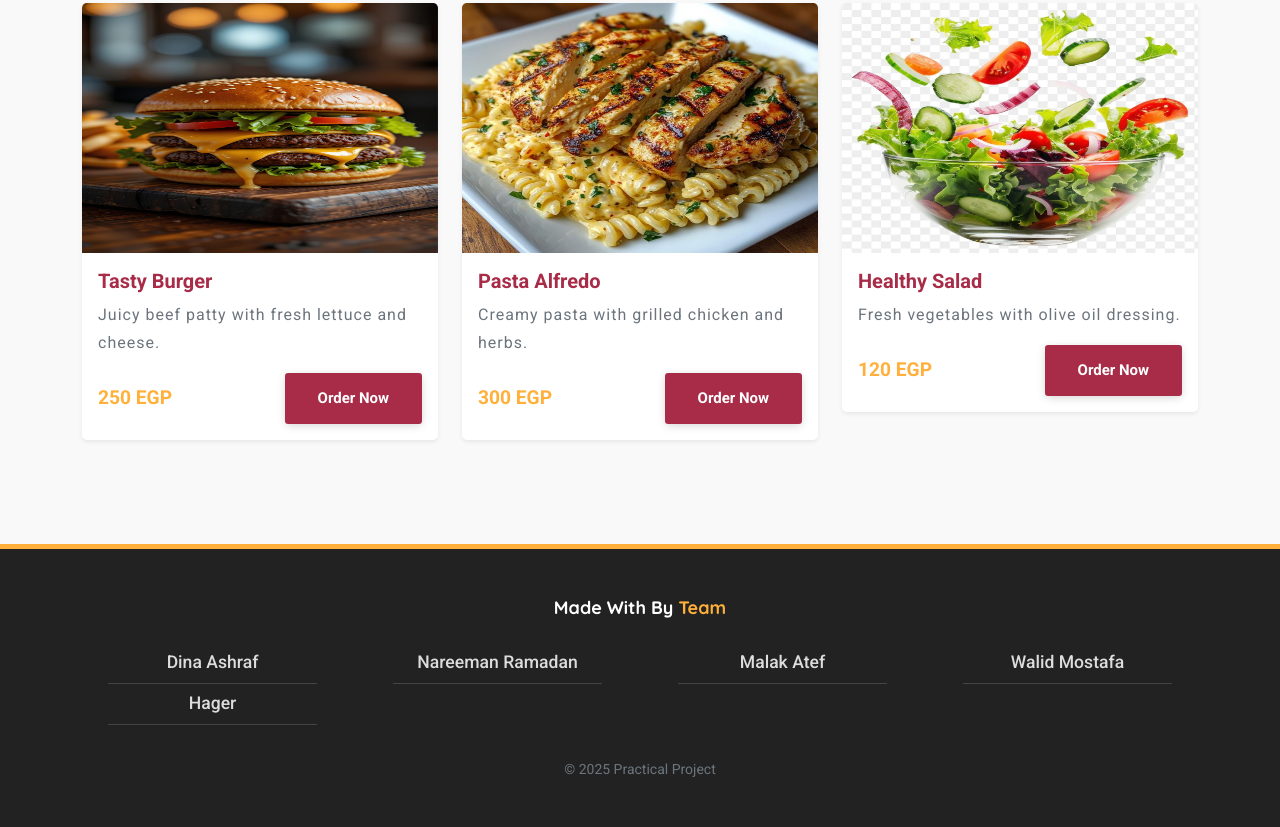
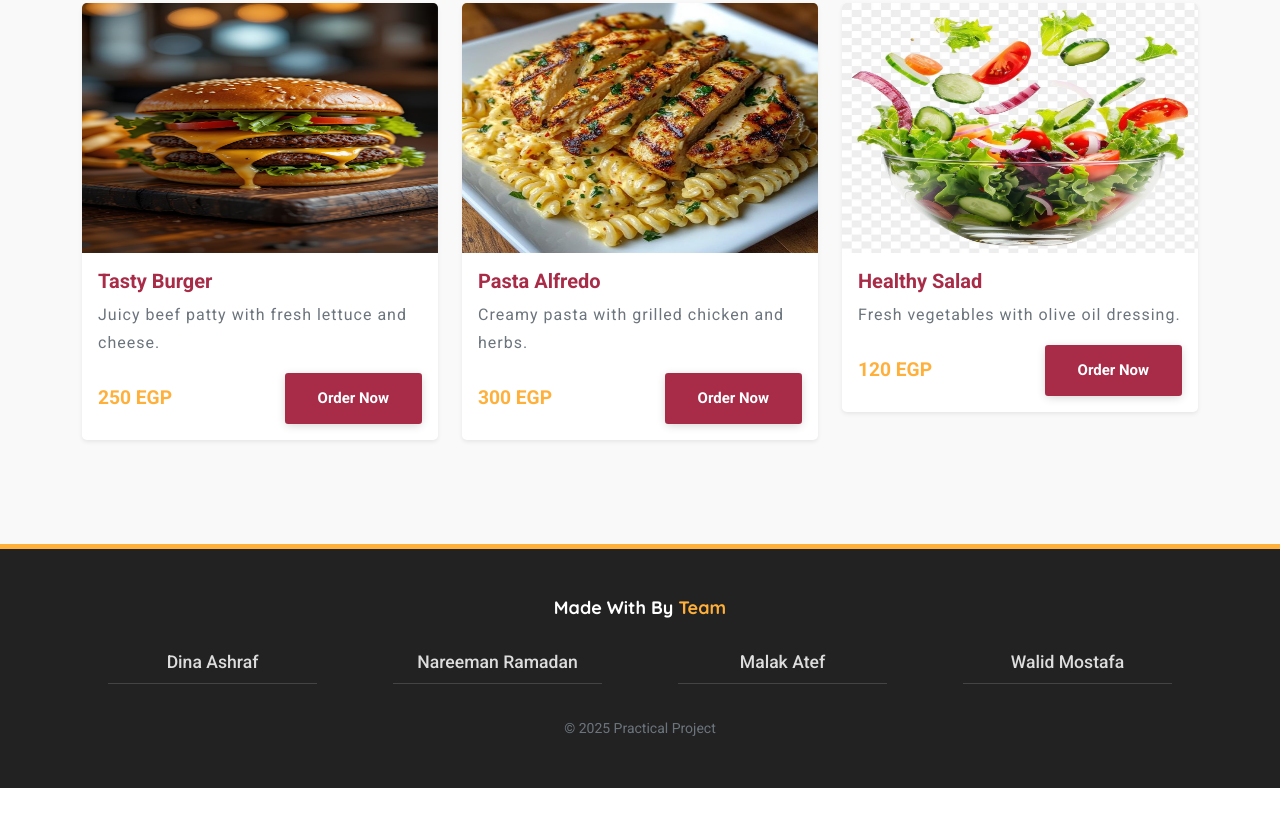
Before and after one commit to dinaashrafmohamed112-arch/foodie-project, a plain HTML site: page index.html in a window 1280 px wide. Shown: the part 2860-3687 px from the top of the page. After the commit the page ends 3648 px from the top, so only its background shows below. Drawn offline with nearby package versions, Linux system fonts and the light colour scheme; files whose address does not match are found by name.

Commit message:
updated index file

```diff
--- a/index.html
+++ b/index.html
@@ -205,9 +205,6 @@
                     <div class="col-md-3 mb-lg-0 mb-3">
                         <h6 class="student-name">Walid Mostafa</h6>
                     </div>
-                     <div class="col-md-3 mb-lg-0 mb-3">
-                        <h6 class="student-name">Hager</h6>
-                    </div>
                 </div>
 
                 <div class="row text-center mt-4">
```
